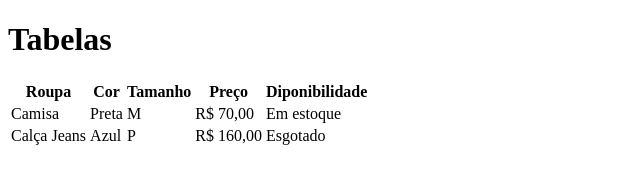
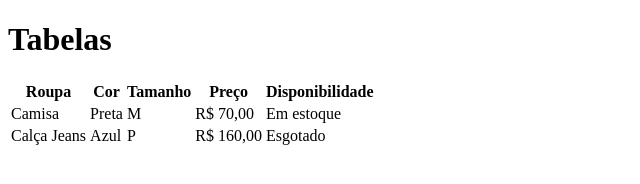
Before and after one commit to rafaloliveira/aulatabelas, a plain HTML site: page index.html in a window 1280 px wide. Shown: the full height of the page, 0-640 px from the left. Drawn offline with Linux system fonts and the light colour scheme.

Commit message:
corrigido erro de escrita

```diff
--- a/index.html
+++ b/index.html
@@ -15,7 +15,7 @@
         <th>Cor</th>
         <th>Tamanho</th>
         <th>Preço</th>
-        <th>Diponibilidade</th>
+        <th>Disponibilidade</th>
       </tr>
       <tr>
         <td>Camisa</td>
```
